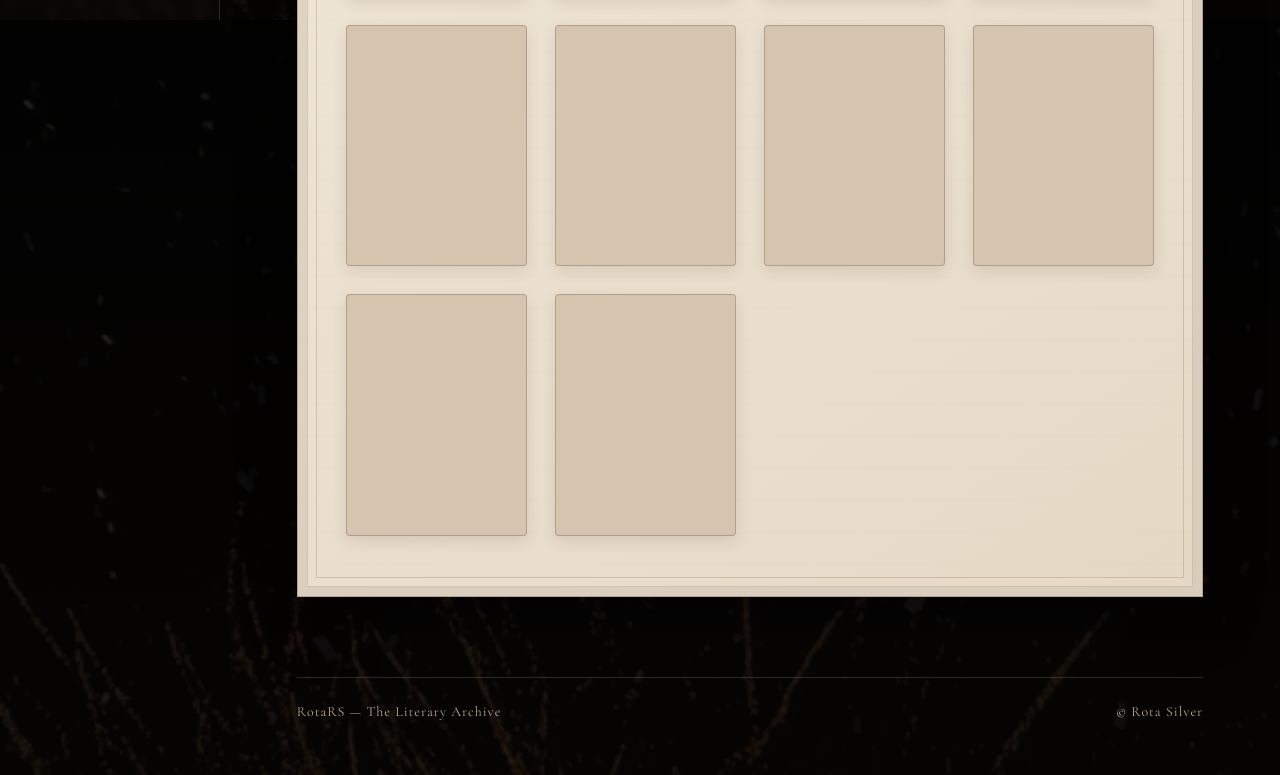
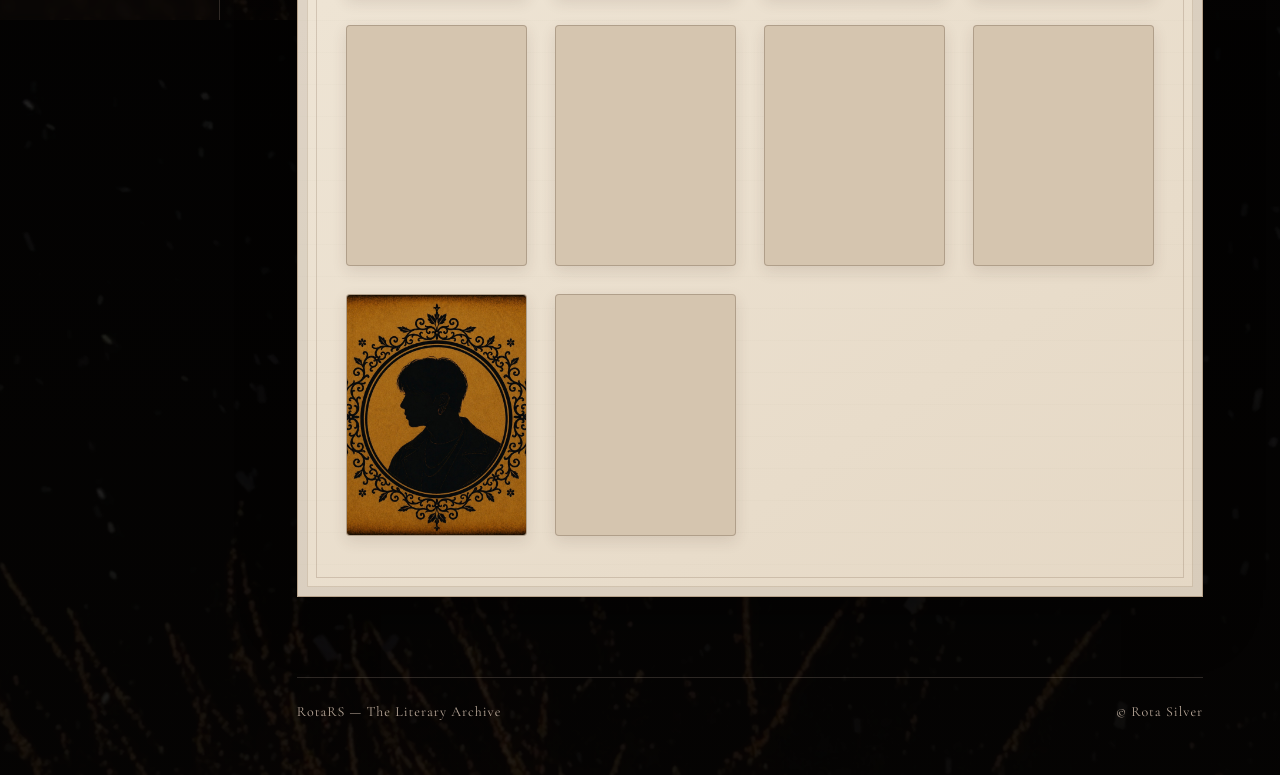
Before and after one commit to rotaslytherin/Novel, a plain HTML site: page characters.html in a window 1280 px wide. Shown: the part 780-1555 px from the top of the page. Drawn offline with nearby package versions, Linux system fonts and the light colour scheme.

Commit message:
Update characters.html

```diff
--- a/characters.html
+++ b/characters.html
@@ -490,7 +490,7 @@
           <div class="cast-card">
             <div class="cast-photo">
               <img
-                src="images/actor09.jpg"
+                src="images/IMG_1509.jpeg"
                 alt="人物 09"
                 loading="lazy"
                 onerror="this.style.display='none'"
```
